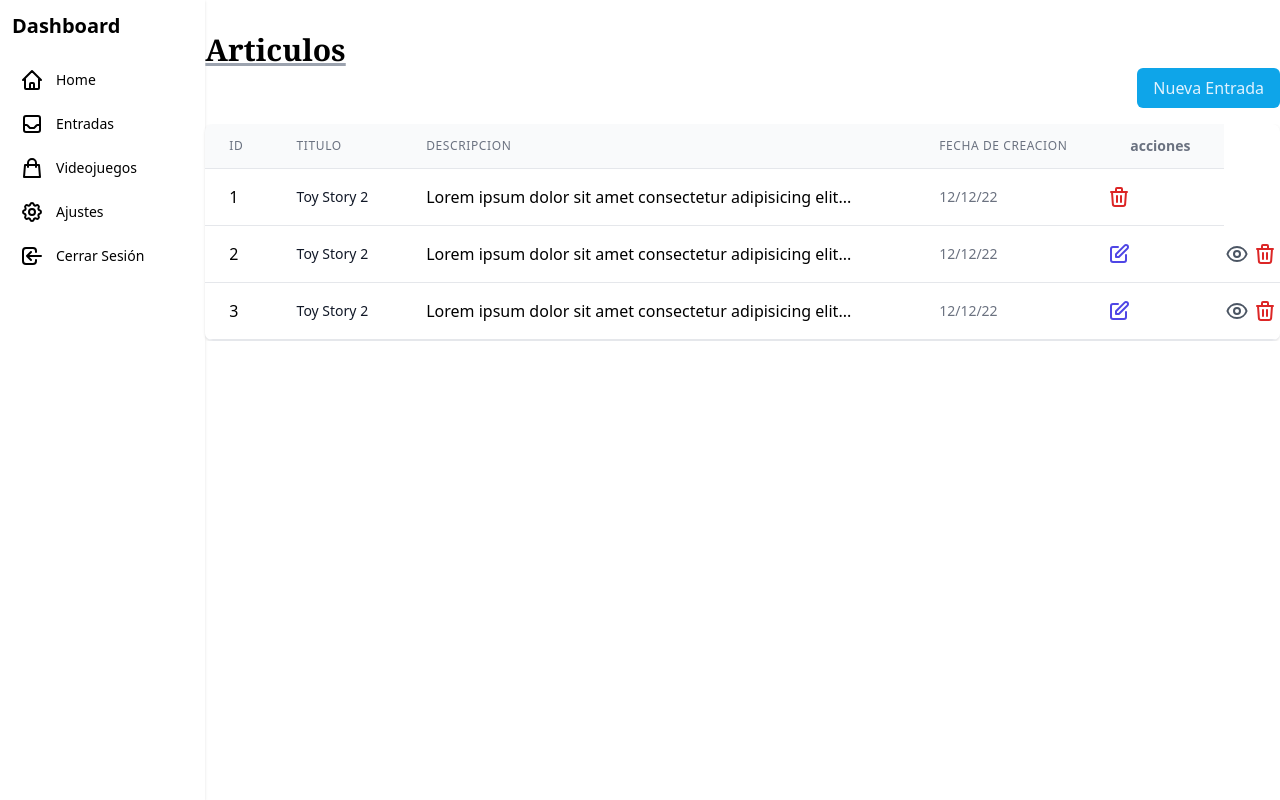
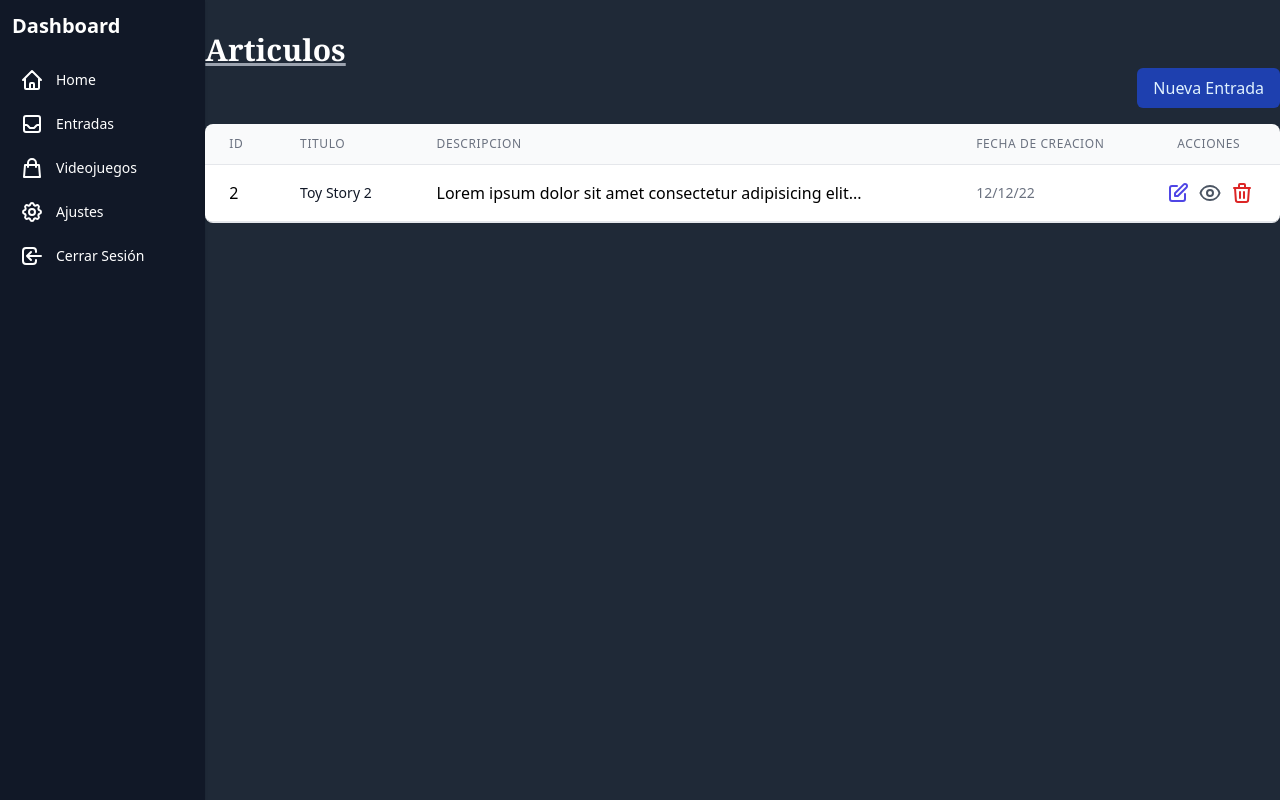
Before and after one commit to IvanBM18/retro_guias, a Next.js app: page /dashboardPage in a window 1280 px wide. Shown: the top 800 px of the page. Built offline with nearby package versions, Linux system fonts and the light colour scheme.

Commit message:
change color palet on dashboard

```diff
--- a/src/pages/dashboardPage/component/articleModal.tsx
+++ b/src/pages/dashboardPage/component/articleModal.tsx
@@ -75,10 +75,9 @@ const ArticleModal = (props: articleModalProps) => {
                     <label htmlFor='grid-description' className="block uppercase tracking-wide text-slate-400 text-xs font-bold mb-2">
                       Descripcion
                     </label>
-                      <input
+                      <textarea
                         className="appearance-none block w-full bg-gray-200 text-gray-700 border rounded py-3 px-4 leading-tight focus:outline-none focus:bg-white"
                         id="grid-description"
-                        type="text"
                         placeholder="Descripcion breve"
                         required
                         name="description"
--- a/src/pages/dashboardPage/index.tsx
+++ b/src/pages/dashboardPage/index.tsx
@@ -23,13 +23,14 @@ export default function DasboardEntries() {
         <link rel="icon" href="/retrowiki.ico" />
       </Head>
       {showArticleModal && <ArticleModal onClose={onCloseArticleModal}/>}
-      <div className="flex">
-        <div className="flex flex-col h-screen p-3 bg-white shadow w-60">
-          <div className="space-y-3">
+      <div className="flex bg-gray-800">
+        {/* SideBar */}
+        <div className="flex flex-col h-screen p-3 bg-gray-900 shadow w-60">
+          <div className="space-y-3 text-white">
             <div className="flex items-center">
               <h2 className="text-xl font-bold">Dashboard</h2>
             </div>
-            <div className="flex-1">
+            <div className="flex">
               <ul className="pt-2 pb-4 space-y-1 text-sm">
                 <li className="rounded-sm">
                   <Link
@@ -150,15 +151,14 @@ export default function DasboardEntries() {
             </div>
           </div>
         </div>
-
-        <div className="container max-w-7xl mx-auto mt-8">
+        {/* Entries Panel*/}
+        <div className="container max-w-7xl mx-auto mt-8  ">
           <div className="mb-4">
-            <h1 className="font-serif text-3xl font-bold underline decoration-gray-400">
-              {" "}
+            <h1 className="font-serif text-3xl font-bold underline text-white decoration-gray-400">
               Articulos
             </h1>
             <div className="flex justify-end">
-              <button className="px-4 py-2 rounded-md bg-sky-500 text-sky-100 hover:bg-sky-600"
+              <button className="px-4 py-2 rounded-md bg-blue-800 text-sky-100 hover:bg-sky-600"
                 onClick={() => setShowArticleModal(true)}
               >
                 Nueva Entrada
@@ -170,6 +170,7 @@ export default function DasboardEntries() {
               <div className="inline-block min-w-full overflow-hidden align-middle border-b border-gray-200 shadow sm:rounded-lg">
                 <table className="min-w-full">
                   <thead>
+                    {/* Table Header */}
                     <tr>
                       <th className="px-6 py-3 text-xs font-medium leading-4 tracking-wider text-left text-gray-500 uppercase border-b border-gray-200 bg-gray-50">
                         ID
@@ -183,42 +184,37 @@ export default function DasboardEntries() {
                       <th className="px-6 py-3 text-xs font-medium leading-4 tracking-wider text-left text-gray-500 uppercase border-b border-gray-200 bg-gray-50">
                         Fecha de creacion
                       </th>
-                      <th
-                        className="px-6 py-3 text-sm text-left text-gray-500 border-b border-gray-200 bg-gray-50"
-                      >
-                        acciones
+                      <th className="px-6 py-3 text-xs font-medium leading-4 tracking-wider text-left text-gray-500 uppercase border-b border-gray-200 bg-gray-50">
+                        Acciones
                       </th>
                     </tr>
                   </thead>
-
+                  {/* Table body */}
                   <tbody className="bg-white">
-                    <tr>
-                      <td className="px-6 py-4 whitespace-no-wrap border-b border-gray-200">
-                        <div className="flex items-center">1</div>
+                    <tr className="border-b border-gray-200">
+                      <td className="px-6 py-4 whitespace-no-wrap ">
+                        <span className="flex items-center">2</span>
                       </td>
 
-                      <td className="px-6 py-4 whitespace-no-wrap border-b border-gray-200">
+                      <td className="px-6 py-4 whitespace-no-wrap ">
                         <div className="text-sm leading-5 text-gray-900">
                           Toy Story 2
                         </div>
                       </td>
 
-                      <td className="px-6 py-4 whitespace-no-wrap border-b border-gray-200">
+                      <td className="px-6 py-4 whitespace-no-wrap ">
                         <p>
                           Lorem ipsum dolor sit amet consectetur adipisicing
                           elit...
                         </p>
                       </td>
 
-                      <td className="px-6 py-4 text-sm leading-5 text-gray-500 whitespace-no-wrap border-b border-gray-200">
+                      <td className="px-6 py-4 text-sm leading-5 text-gray-500 whitespace-no-wrap ">
                         <span>12/12/22</span>
                       </td>
-
-                      {/* <td className="text-sm font-medium leading-5 text-center whitespace-no-wrap border-b border-gray-200 ">
-                        <a
-                          href="#"
-                          className="text-indigo-600 hover:text-indigo-900"
-                        >
+                      {/* Action buttons */}
+                      <td className="flex py-4 gap-2 ml-3 text-sm  ">
+                      <a href="#" className="text-indigo-600 hover:text-indigo-900">
                           <svg
                             xmlns="http://www.w3.org/2000/svg"
                             className="w-6 h-6"
@@ -234,103 +230,7 @@ export default function DasboardEntries() {
                             />
                           </svg>
                         </a>
-
-                        <td className="text-sm font-medium leading-5 text-center whitespace-no-wrap border-b border-gray-200 ">
-                          <a
-                            href="#"
-                            className="text-gray-600 hover:text-gray-900"
-                          >
-                            <svg
-                              xmlns="http://www.w3.org/2000/svg"
-                              className="w-6 h-6"
-                              fill="none"
-                              viewBox="0 0 24 24"
-                              stroke="currentColor"
-                            >
-                              <path
-                                strokeLinecap="round"
-                                strokeLinejoin="round"
-                                strokeWidth="2"
-                                d="M15 12a3 3 0 11-6 0 3 3 0 016 0z"
-                              />
-                              <path
-                                strokeLinecap="round"
-                                strokeLinejoin="round"
-                                strokeWidth="2"
-                                d="M2.458 12C3.732 7.943 7.523 5 12 5c4.478 0 8.268 2.943 9.542 7-1.274 4.057-5.064 7-9.542 7-4.477 0-8.268-2.943-9.542-7z"
-                              />
-                            </svg>
-                          </a>
-                        </td>
-                      </td> */}
-                      <td className="text-sm font-medium leading-5 whitespace-no-wrap border-b border-gray-200 ">
-                        <a href="#">
-                          <svg
-                            xmlns="http://www.w3.org/2000/svg"
-                            className="w-6 h-6 text-red-600 hover:text-red-800"
-                            fill="none"
-                            viewBox="0 0 24 24"
-                            stroke="currentColor"
-                          >
-                            <path
-                              strokeLinecap="round"
-                              strokeLinejoin="round"
-                              strokeWidth="2"
-                              d="M19 7l-.867 12.142A2 2 0 0116.138 21H7.862a2 2 0 01-1.995-1.858L5 7m5 4v6m4-6v6m1-10V4a1 1 0 00-1-1h-4a1 1 0 00-1 1v3M4 7h16"
-                            />
-                          </svg>
-                        </a>
-                      </td>
-                    </tr>
-                    <tr>
-                      <td className="px-6 py-4 whitespace-no-wrap border-b border-gray-200">
-                        <div className="flex items-center">2</div>
-                      </td>
-
-                      <td className="px-6 py-4 whitespace-no-wrap border-b border-gray-200">
-                        <div className="text-sm leading-5 text-gray-900">
-                          Toy Story 2
-                        </div>
-                      </td>
-
-                      <td className="px-6 py-4 whitespace-no-wrap border-b border-gray-200">
-                        <p>
-                          Lorem ipsum dolor sit amet consectetur adipisicing
-                          elit...
-                        </p>
-                      </td>
-
-                      <td className="px-6 py-4 text-sm leading-5 text-gray-500 whitespace-no-wrap border-b border-gray-200">
-                        <span>12/12/22</span>
-                      </td>
-
-                      <td className="text-sm font-medium leading-5 text-center whitespace-no-wrap border-b border-gray-200 ">
-                        <a
-                          href="#"
-                          className="text-indigo-600 hover:text-indigo-900"
-                        >
-                          <svg
-                            xmlns="http://www.w3.org/2000/svg"
-                            className="w-6 h-6"
-                            fill="none"
-                            viewBox="0 0 24 24"
-                            stroke="currentColor"
-                          >
-                            <path
-                              strokeLinecap="round"
-                              strokeLinejoin="round"
-                              strokeWidth="2"
-                              d="M11 5H6a2 2 0 00-2 2v11a2 2 0 002 2h11a2 2 0 002-2v-5m-1.414-9.414a2 2 0 112.828 2.828L11.828 15H9v-2.828l8.586-8.586z"
-                            />
-                          </svg>
-                        </a>
-                      </td>
-
-                      <td className="text-sm font-medium leading-5 text-center whitespace-no-wrap border-b border-gray-200 ">
-                        <a
-                          href="#"
-                          className="text-gray-600 hover:text-gray-900"
-                        >
+                        <a href="#" className="text-gray-600 hover:text-gray-900">
                           <svg
                             xmlns="http://www.w3.org/2000/svg"
                             className="w-6 h-6"
@@ -352,8 +252,6 @@ export default function DasboardEntries() {
                             />
                           </svg>
                         </a>
-                      </td>
-                      <td className="text-sm font-medium leading-5 whitespace-no-wrap border-b border-gray-200 ">
                         <a href="#">
                           <svg
                             xmlns="http://www.w3.org/2000/svg"
@@ -372,95 +270,7 @@ export default function DasboardEntries() {
                         </a>
                       </td>
                     </tr>
-                    <tr>
-                      <td className="px-6 py-4 whitespace-no-wrap border-b border-gray-200">
-                        <div className="flex items-center">3</div>
-                      </td>
 
-                      <td className="px-6 py-4 whitespace-no-wrap border-b border-gray-200">
-                        <div className="text-sm leading-5 text-gray-900">
-                          Toy Story 2
-                        </div>
-                      </td>
-
-                      <td className="px-6 py-4 whitespace-no-wrap border-b border-gray-200">
-                        <p>
-                          Lorem ipsum dolor sit amet consectetur adipisicing
-                          elit...
-                        </p>
-                      </td>
-
-                      <td className="px-6 py-4 text-sm leading-5 text-gray-500 whitespace-no-wrap border-b border-gray-200">
-                        <span>12/12/22</span>
-                      </td>
-
-                      <td className="text-sm font-medium leading-5 text-center whitespace-no-wrap border-b border-gray-200 ">
-                        <a
-                          href="#"
-                          className="text-indigo-600 hover:text-indigo-900"
-                        >
-                          <svg
-                            xmlns="http://www.w3.org/2000/svg"
-                            className="w-6 h-6"
-                            fill="none"
-                            viewBox="0 0 24 24"
-                            stroke="currentColor"
-                          >
-                            <path
-                              strokeLinecap="round"
-                              strokeLinejoin="round"
-                              strokeWidth="2"
-                              d="M11 5H6a2 2 0 00-2 2v11a2 2 0 002 2h11a2 2 0 002-2v-5m-1.414-9.414a2 2 0 112.828 2.828L11.828 15H9v-2.828l8.586-8.586z"
-                            />
-                          </svg>
-                        </a>
-                      </td>
-                      <td className="text-sm font-medium leading-5 text-center whitespace-no-wrap border-b border-gray-200 ">
-                        <a
-                          href="#"
-                          className="text-gray-600 hover:text-gray-900"
-                        >
-                          <svg
-                            xmlns="http://www.w3.org/2000/svg"
-                            className="w-6 h-6"
-                            fill="none"
-                            viewBox="0 0 24 24"
-                            stroke="currentColor"
-                          >
-                            <path
-                              strokeLinecap="round"
-                              strokeLinejoin="round"
-                              strokeWidth="2"
-                              d="M15 12a3 3 0 11-6 0 3 3 0 016 0z"
-                            />
-                            <path
-                              strokeLinecap="round"
-                              strokeLinejoin="round"
-                              strokeWidth="2"
-                              d="M2.458 12C3.732 7.943 7.523 5 12 5c4.478 0 8.268 2.943 9.542 7-1.274 4.057-5.064 7-9.542 7-4.477 0-8.268-2.943-9.542-7z"
-                            />
-                          </svg>
-                        </a>
-                      </td>
-                      <td className="text-sm font-medium leading-5 whitespace-no-wrap border-b border-gray-200 ">
-                        <a href="#">
-                          <svg
-                            xmlns="http://www.w3.org/2000/svg"
-                            className="w-6 h-6 text-red-600 hover:text-red-800"
-                            fill="none"
-                            viewBox="0 0 24 24"
-                            stroke="currentColor"
-                          >
-                            <path
-                              strokeLinecap="round"
-                              strokeLinejoin="round"
-                              strokeWidth="2"
-                              d="M19 7l-.867 12.142A2 2 0 0116.138 21H7.862a2 2 0 01-1.995-1.858L5 7m5 4v6m4-6v6m1-10V4a1 1 0 00-1-1h-4a1 1 0 00-1 1v3M4 7h16"
-                            />
-                          </svg>
-                        </a>
-                      </td>
-                    </tr>
                   </tbody>
                 </table>
               </div>
```
